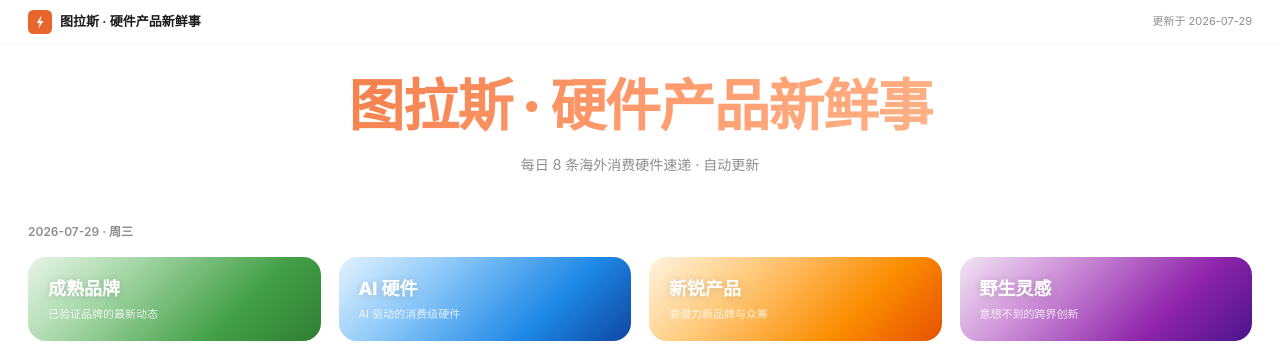
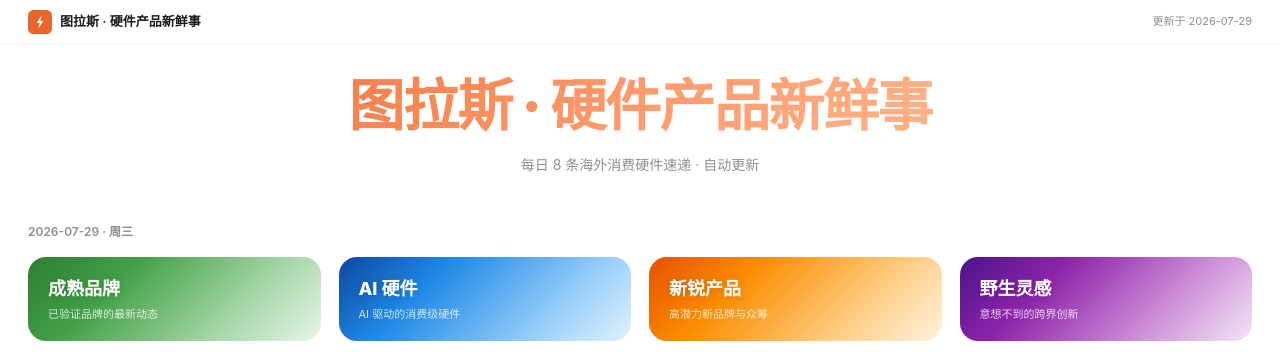
Before and after one commit to LemonPP-byte/hardware-daily, a website: page index.html in a window 1280 px wide. Shown: the top 352 px of the page. Drawn offline with Linux system fonts and the light colour scheme; grey boxes are pictures that could not be loaded.

Commit message:
fix: gradient direction - deep top-left, light bottom-right

```diff
--- a/index.html
+++ b/index.html
@@ -110,18 +110,18 @@
             margin-top: 4px;
         }
 
-        /* Tier colors - soft aurora gradients on white base */
+        /* Tier colors - deep top-left, light bottom-right */
         .tier-col:nth-child(1) .tier-header {
-            background: linear-gradient(135deg, #e8f5e9 0%, #a5d6a7 30%, #43a047 70%, #2e7d32 100%);
+            background: linear-gradient(135deg, #2e7d32 0%, #43a047 30%, #a5d6a7 70%, #e8f5e9 100%);
         }
         .tier-col:nth-child(2) .tier-header {
-            background: linear-gradient(135deg, #e3f2fd 0%, #90caf9 30%, #1e88e5 70%, #0d47a1 100%);
+            background: linear-gradient(135deg, #0d47a1 0%, #1e88e5 30%, #90caf9 70%, #e3f2fd 100%);
         }
         .tier-col:nth-child(3) .tier-header {
-            background: linear-gradient(135deg, #fff3e0 0%, #ffcc80 30%, #fb8c00 70%, #e65100 100%);
+            background: linear-gradient(135deg, #e65100 0%, #fb8c00 30%, #ffcc80 70%, #fff3e0 100%);
         }
         .tier-col:nth-child(4) .tier-header {
-            background: linear-gradient(135deg, #f3e5f5 0%, #ce93d8 30%, #8e24aa 70%, #4a148c 100%);
+            background: linear-gradient(135deg, #4a148c 0%, #8e24aa 30%, #ce93d8 70%, #f3e5f5 100%);
         }
 
         /* === Glass Card === */
```
